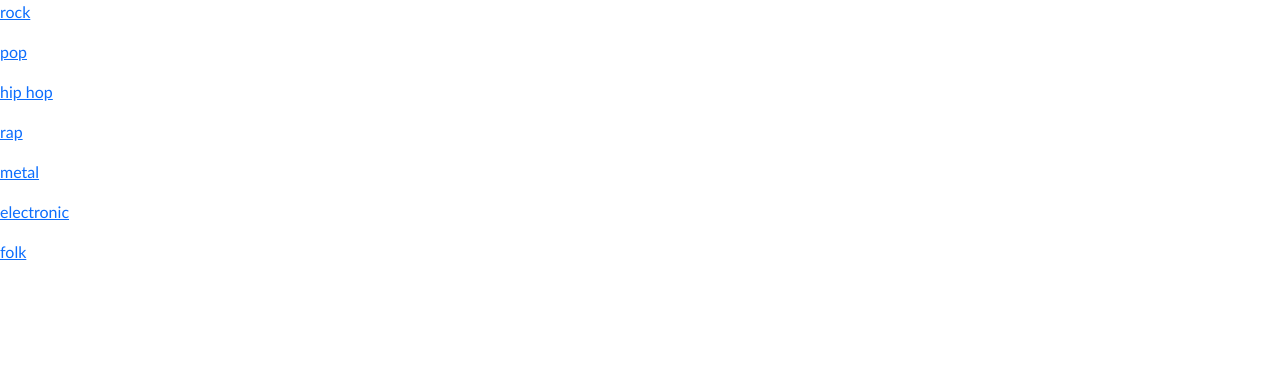
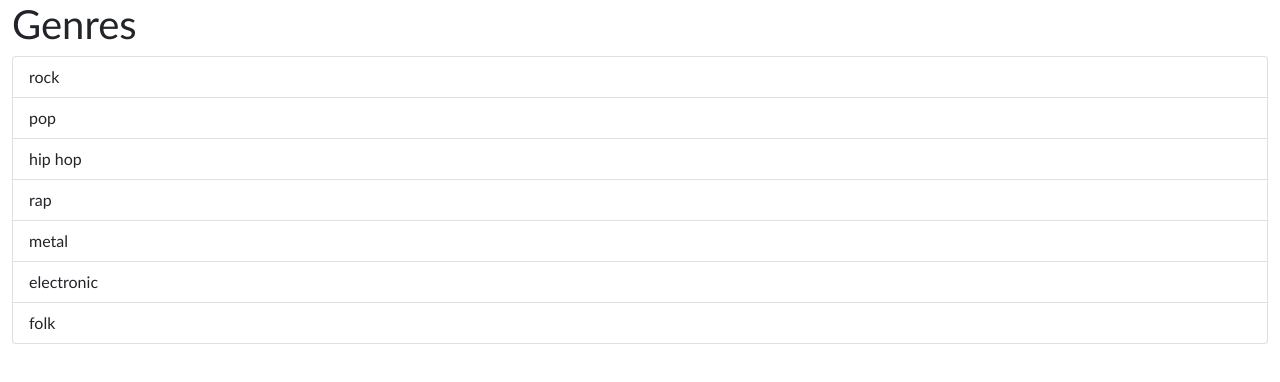
Before and after one commit to mistermaxis/MusicApp, a React (Create React App) app: page / in a window 1280 px wide. Shown: the top 382 px of the page. Built offline with nearby package versions, Linux system fonts and the light colour scheme; a web font is replaced by a local one.

Commit message:
Add bootstrap elements

```diff
--- a/src/components/genres/genres-list.js
+++ b/src/components/genres/genres-list.js
@@ -1,3 +1,5 @@
+import Container from 'react-bootstrap/Container';
+import ListGroup from 'react-bootstrap/ListGroup';
 import { useSelector } from 'react-redux';
 import { Link } from 'react-router-dom';
 
@@ -5,17 +7,18 @@ const GenresList = () => {
   const genres = useSelector((state) => state.genresReducer.genres);
 
   return (
-    <div>
-      {
-        genres.map((genre) => (
-          <p key={genre.key}>
-            <Link to={`/genre/${genre.id}`}>
+    <Container fluid>
+      <h1>Genres</h1>
+      <ListGroup>
+        {
+          genres.map((genre) => (
+            <ListGroup.Item as={Link} variant="flush" key={genre.key} to={`/genre/${genre.id}`}>
               {genre.name}
-            </Link>
-          </p>
-        ))
-      }
-    </div>
+            </ListGroup.Item>
+          ))
+        }
+      </ListGroup>
+    </Container>
   );
 };
 
```
